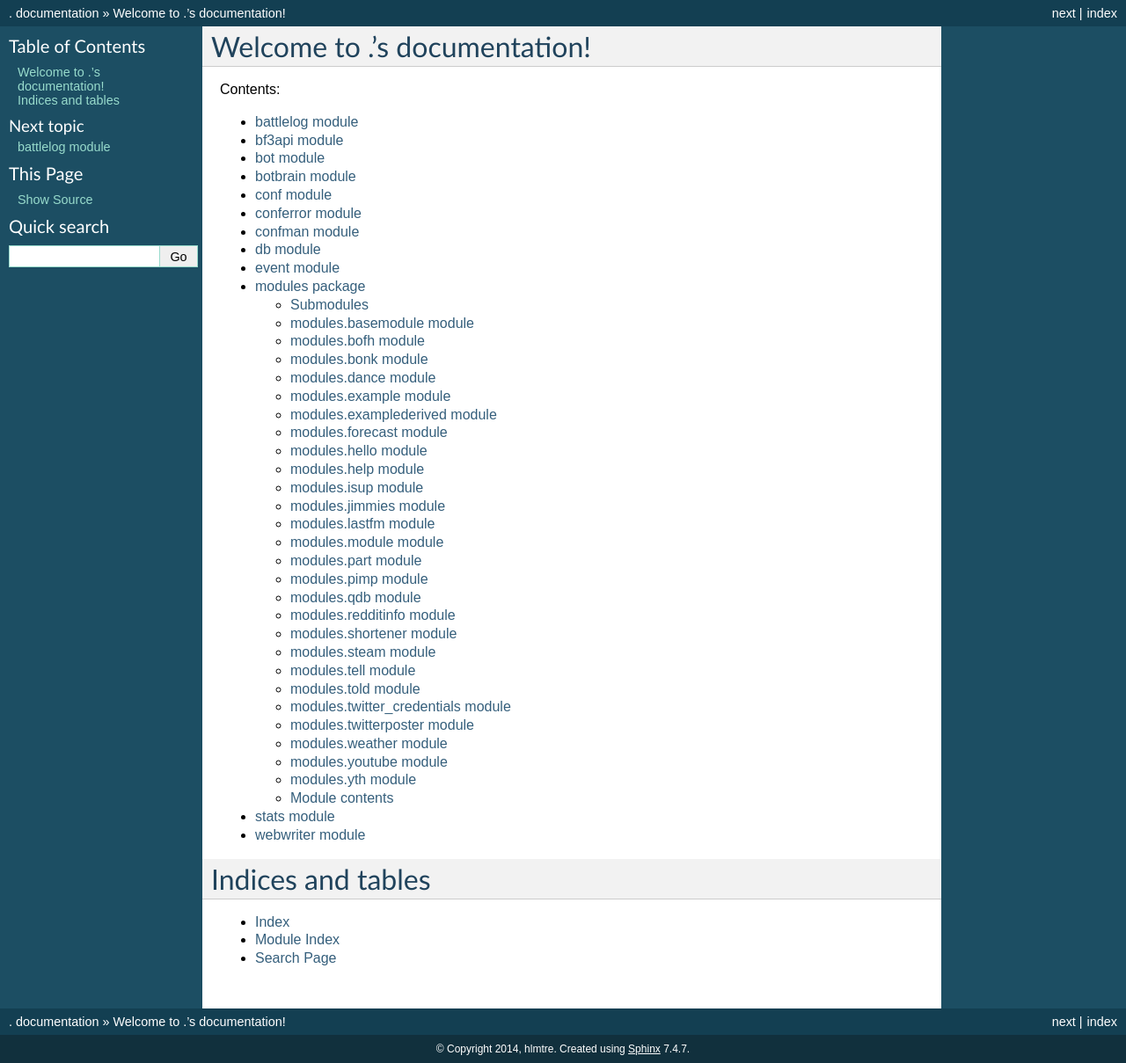
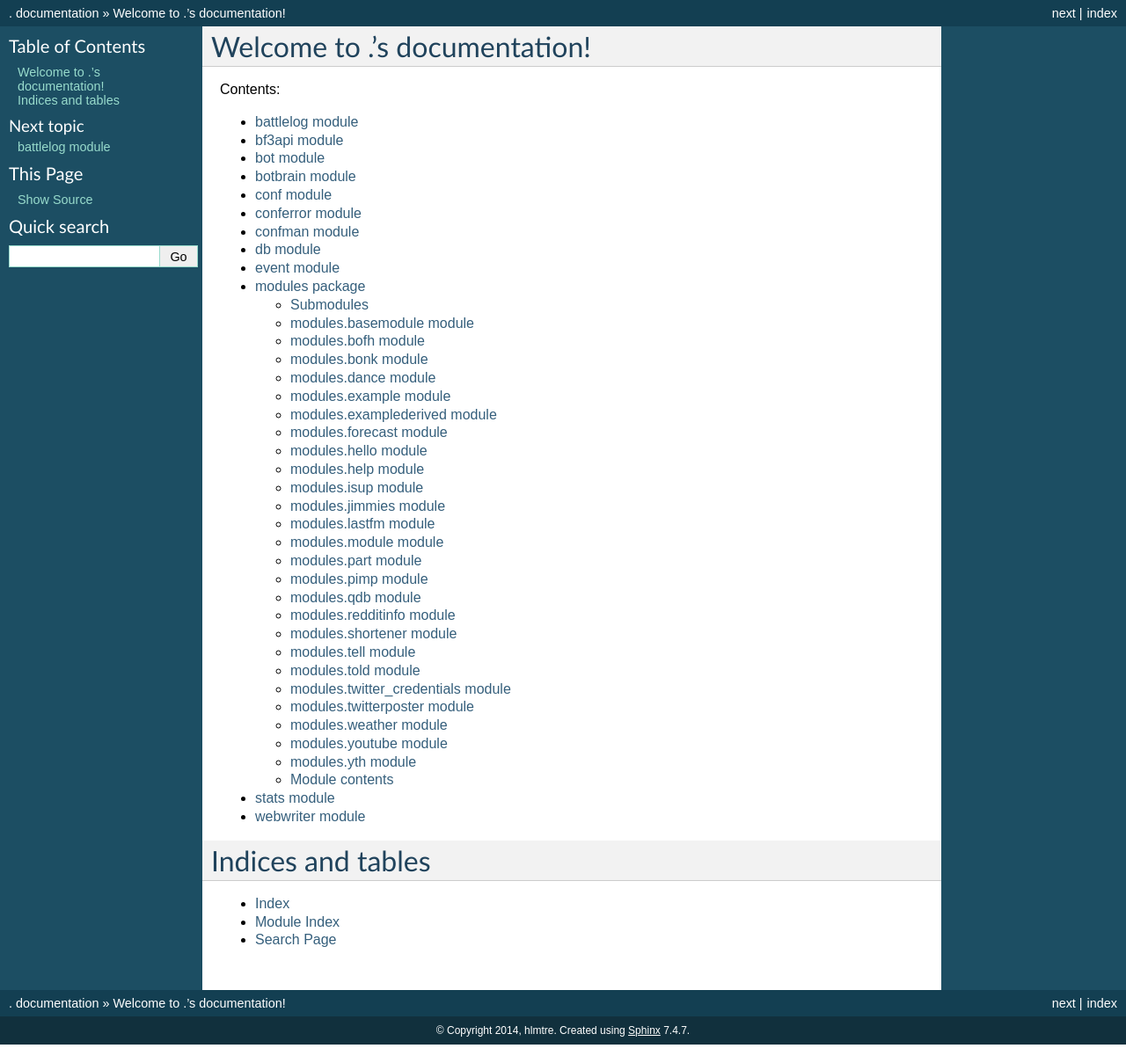
Before and after one commit to hlmtre/pybot, a Sphinx documentation site: the page built from docs/index.rst, in a window 1280 px wide. Shown: the whole page at 88% size. Built offline with Sphinx 7.4.7, drawn with Linux system fonts in a browser that asks for light colours; pages that are not in the unit, such as notebooks, are missing from menus; after the commit the page ends 1188 px from its top, so only the background shows below that.

Commit message:
fix reference to steam module in modules.rst

```diff
--- a/docs/modules.rst
+++ b/docs/modules.rst
@@ -148,14 +148,6 @@ modules.shortener module
     :undoc-members:
     :show-inheritance:
 
-modules.steam module
---------------------
-
-.. automodule:: modules.steam
-    :members:
-    :undoc-members:
-    :show-inheritance:
-
 modules.tell module
 -------------------
 
```
